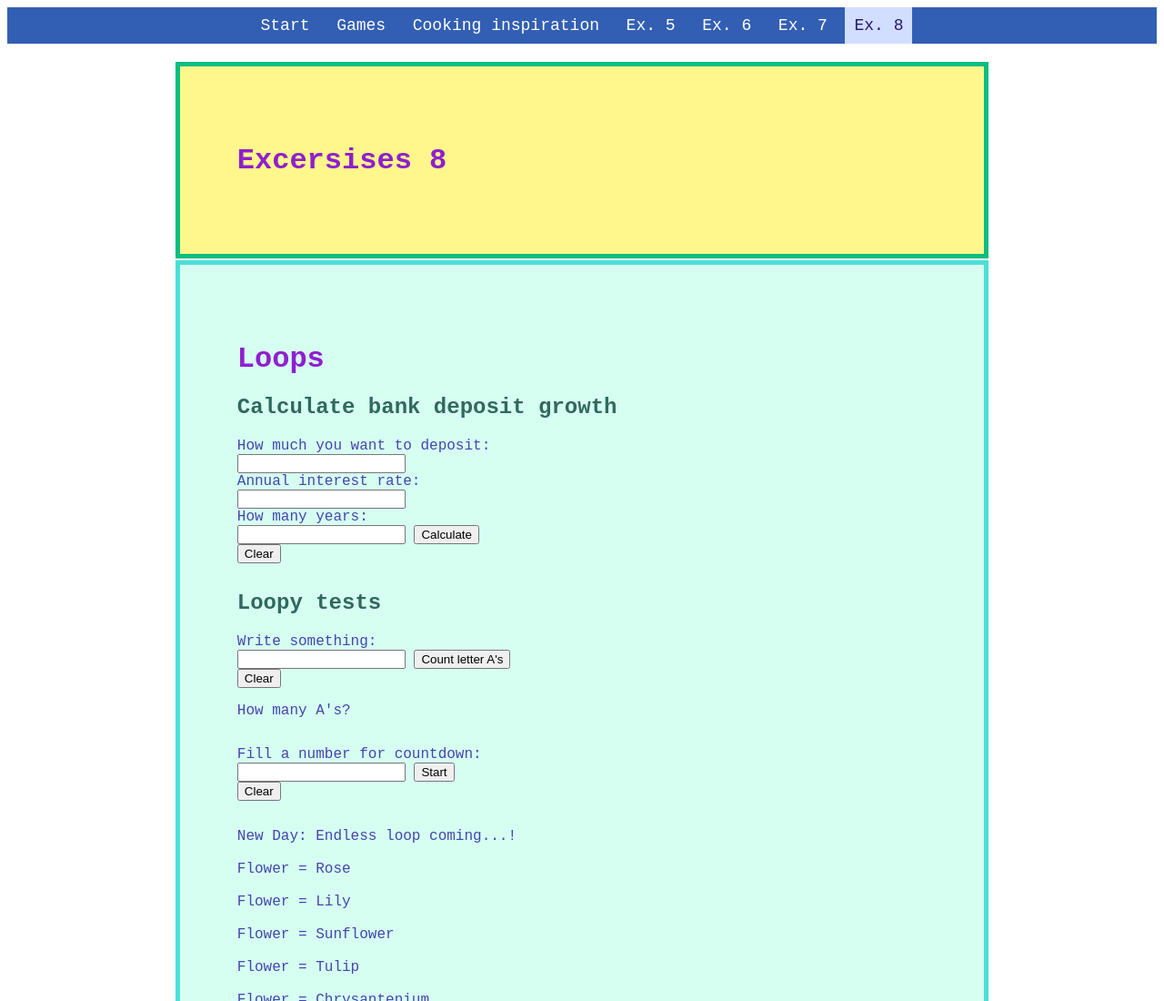
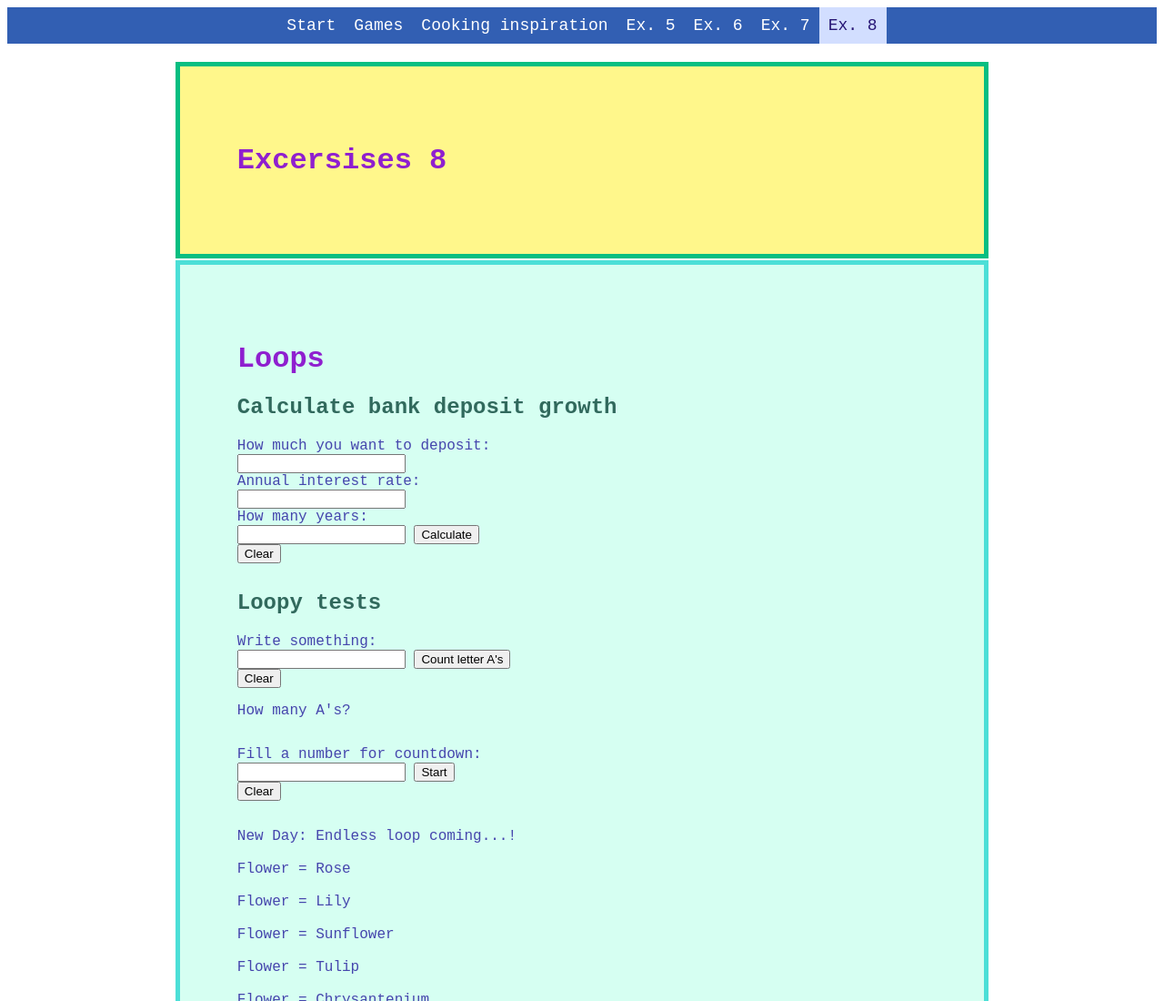
Before and after one commit to OssianCode/webcode, a plain HTML site: page javasc-page8.html in a window 1280 px wide. Shown: the top 1100 px of the page at 91% size. Drawn offline with Linux system fonts and the light colour scheme.

Commit message:
Javascript navigation

```diff
--- a/games.html
+++ b/games.html
@@ -7,7 +7,15 @@
     </head>
     <body class="fonts">
 
+        <!-- Javascript navigation-->
+        <div class="top-navigation" id="top-navigation"></div>
+        <script type="text/javascript">
+            let pageName = "games.html";
+         </script>
+        <script src="navigation.js"></script>
+
         <!-- new navigation block-->
+        <!--
         <div class="top-navigation">
             <a href="index.html">Start</a>
             <a class="active" href="games.html">Games</a>
@@ -16,7 +24,7 @@
             <a href="javasc-page6.html">Ex. 6</a>
             <a href="javasc-page7.html">Ex. 7</a>
             <a href="javasc-page8.html">Ex. 8</a>
-        </div>
+        </div> -->
 
         <!-- Old navigation -->
         <!-- <table class="headerlinks">
--- a/javasc-page8.html
+++ b/javasc-page8.html
@@ -10,6 +10,7 @@
 <body class="fonts">
 
         <!-- new navigation block-->
+        <!--
         <div class="top-navigation">
             <a href="index.html">Start</a>
             <a href="games.html">Games</a>
@@ -18,7 +19,15 @@
             <a href="javasc-page6.html">Ex. 6</a>
             <a href="javasc-page7.html">Ex. 7</a>
             <a class="active" href="javasc-page8.html">Ex. 8</a>
-        </div>
+        </div> -->
+
+        <div class="top-navigation" id="top-navigation"></div>
+
+        <!-- Javascript navigation-->
+        <script type="text/javascript">
+            let pageName = "javasc-page8.html";
+         </script>
+        <script src="navigation.js"></script>
 
         <!--header-->
         <div class="mainbox4">
--- /dev/null
+++ b/navigation.js
@@ -0,0 +1,32 @@
+console.log("navigation");
+
+console.log(pageName);
+
+
+// print to right div
+const element = document.getElementById("top-navigation");
+const links = ["index.html", "games.html", "js-page.html", "javasc-page5.html", "javasc-page6.html", "javasc-page7.html", "javasc-page8.html" ];
+const pagenames = ["Start", "Games", "Cooking inspiration", "Ex. 5", "Ex. 6", "Ex. 7", "Ex. 8"];
+
+
+let aLink = document.createElement("a"); // create link
+let node = document.createTextNode("a");
+
+    for (let i=0; i < links.length; i++)
+    {
+
+        console.log("i: " + i + " " + pagenames[i] + " " + links[i]);
+
+        aLink = document.createElement("a"); // create link
+        node = document.createTextNode(pagenames[i]);
+
+        aLink.setAttribute("href", links[i]);
+
+        if (pageName == links[i]){
+            aLink.setAttribute("class", "active");
+        }
+
+        aLink.appendChild(node);
+        element.appendChild(aLink);
+
+    };
```
Also changed, not shown: index.html (+9 -1 lines), javasc-page5.html (+8 -1 lines), javasc-page6.html (+9 -1 lines), javasc-page7.html (+9 -1 lines), js-page.html (+10 -1 lines).
